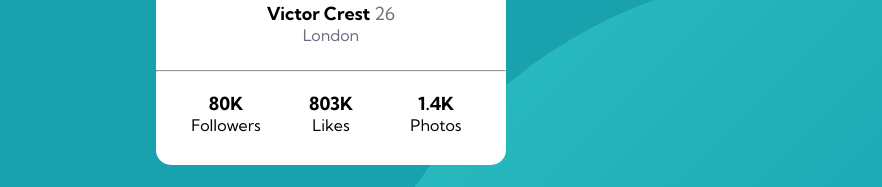
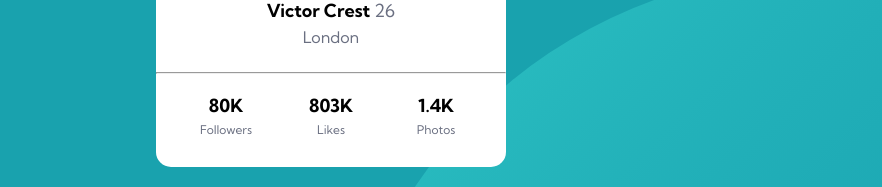
Before and after one commit to maxmirav/profile-card-component, a plain HTML site: page index.html in a window 1280 px wide. Shown: the part 430-617 px from the top of the page, without its empty margins (309-1191 px from the left). Drawn offline with Linux system fonts and the light colour scheme.

Commit message:
final touches

```diff
--- a/index.html
+++ b/index.html
@@ -46,17 +46,17 @@
     <div class="socials">
       <div class="social-item">
         <p>80K</p>
-        Followers
+        <p class="social-details">Followers</p>
       </div>
 
       <div class="social-item">
         <p>803K</p>
-        Likes
+        <p class="social-details">Likes</p>
       </div>
 
       <div class="social-item">
         <p>1.4K</p>
-        Photos
+        <p class="social-details">Photos</p>
       </div>
 
     </div>
--- a/styles.css
+++ b/styles.css
@@ -59,6 +59,10 @@ p{
     font-weight: 700;
 }
 
+h1{
+    margin-bottom: 5px;
+}
+
 span{
     font-weight: 400;
     color: var(--dark-grayish-blue);
@@ -66,7 +70,7 @@ span{
 
 hr{
     margin-top: 25px;
-    color: var(--dark-gray);
+    color: var(--dark-grayish-blue);
 }
 
 .text-content-container{
@@ -94,4 +98,11 @@ header{
     font-weight: 400;
     font-size: 1em;
 }
+
+.social-details{
+    margin-top: 5px;
+    font-weight: 400;
+    color: var(--dark-grayish-blue);
+    font-size: 12px;
+}
 /*******************************/
```
